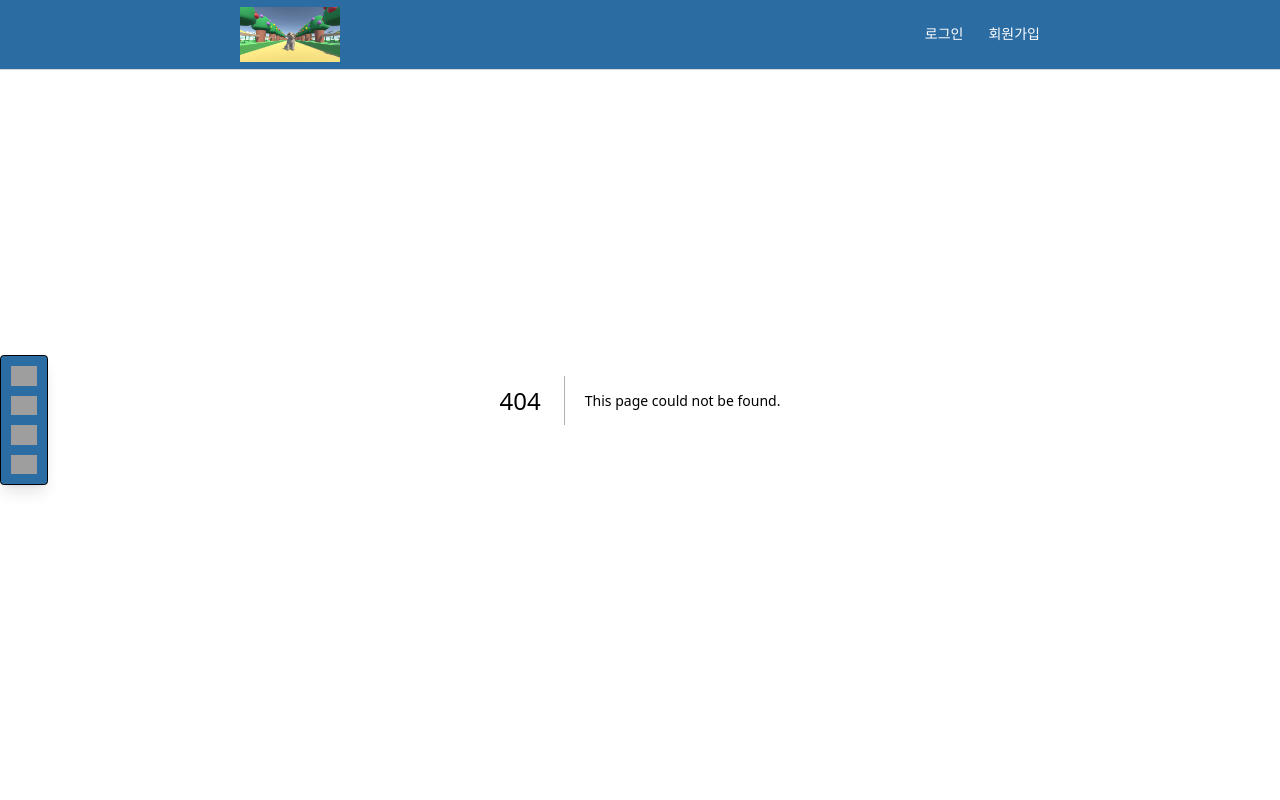
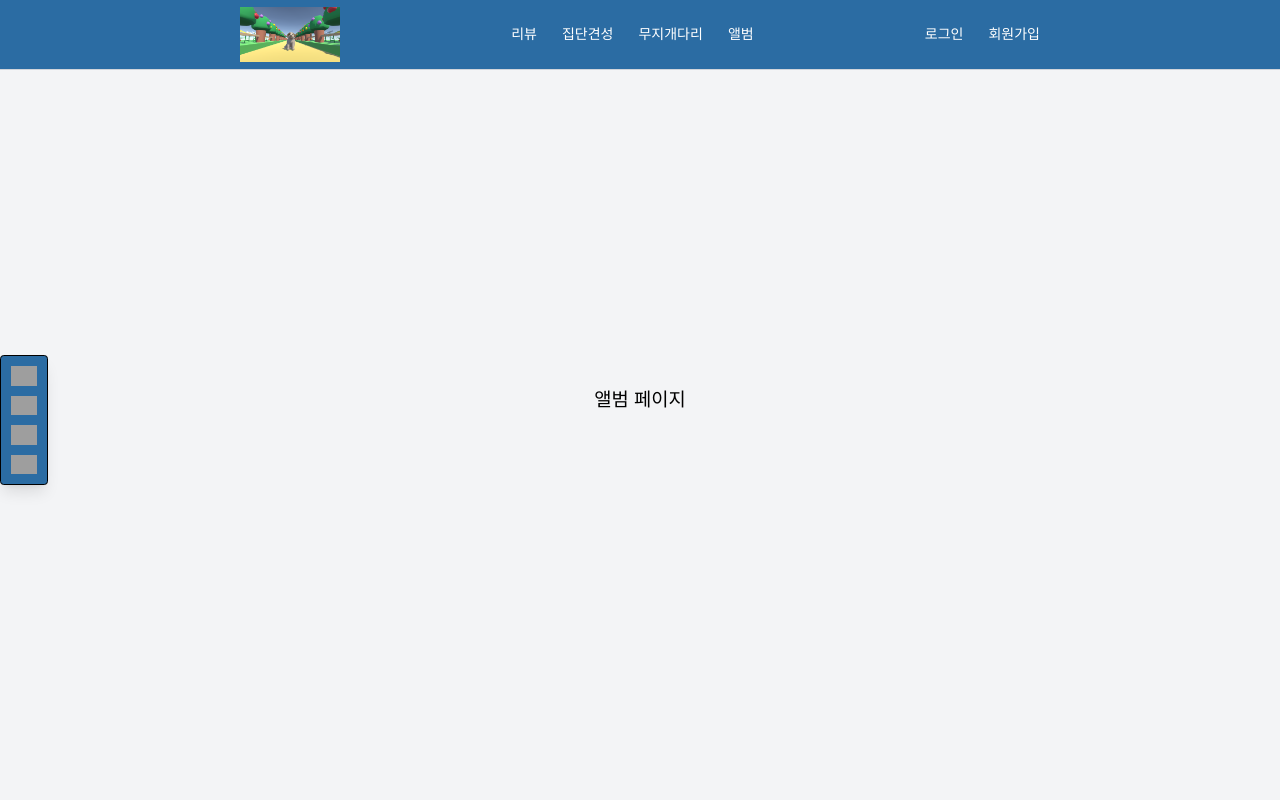
Before and after one commit to eqypo9/logdog, a Next.js app: page /album in a window 1280 px wide. Before the commit this address had no page. Shown: the top 800 px of the page. Built offline with nearby package versions, Linux system fonts and the light colour scheme; grey boxes are pictures that could not be loaded; a web font is replaced by a local one.

Commit message:
feat: Insert NavBar in Header

```diff
--- a/src/components/Header/index.tsx
+++ b/src/components/Header/index.tsx
@@ -7,16 +7,35 @@ export function Header() {
   const router = useRouter();
   const hideOnPaths = ['/signup', '/signin'];
 
+  // 로그인 및 회원가입 페이지에서는 헤더를 숨김
   if (hideOnPaths.includes(router.pathname)) {
     return null;
   }
 
   return (
     <div className='fixed top-0 left-0 w-full h-[7rem] bg-var-blue text-white px-[24rem] border-b border-gray-300 z-50 flex justify-between items-center'>
+      {/* 로고 이미지 */}
       <Link href='/'>
-        {/* 임시 이미지 */}
         <Image src='/images/default.png' alt='사이트 로고' height={15} width={100} />
       </Link>
+
+      {/* 네비게이션 링크 */}
+      <nav className='flex gap-10'>
+        <Link href='/reviews' className='text-[1.4rem] font-medium'>
+          리뷰
+        </Link>
+        <Link href='/group-care' className='text-[1.4rem] font-medium'>
+          집단견성
+        </Link>
+        <Link href='/rainbow-bridge' className='text-[1.4rem] font-medium'>
+          무지개다리
+        </Link>
+        <Link href='/album' className='text-[1.4rem] font-medium'>
+          앨범
+        </Link>
+      </nav>
+
+      {/* 로그인/회원가입 */}
       <div className='flex gap-10'>
         <Link href='/signin' className='text-[1.4rem] font-medium'>
           로그인
--- a/src/components/Search/index.tsx
+++ b/src/components/Search/index.tsx
@@ -10,7 +10,7 @@ interface SearchUIProps {
   isFocus: boolean;
   title: string;
 }
-
+// 검색바 디자인 변경하기
 function SearchUI({ keyword, onChange, onSubmit, isKeyword, isFocus, title }: SearchUIProps) {
   return (
     <div className='mt-[4rem] p-8 md:p-6 shadow-lg rounded-lg bg-var-gray'>
--- /dev/null
+++ b/src/pages/album/index.tsx
@@ -0,0 +1,9 @@
+function Album() {
+  return (
+    <div className='flex justify-center items-center h-screen bg-gray-100'>
+      <p className='text-3xl text-black'>앨범 페이지</p>
+    </div>
+  );
+}
+
+export default Album;
--- /dev/null
+++ b/src/pages/group-care/index.tsx
@@ -0,0 +1,9 @@
+function GroupCare() {
+  return (
+    <div className='flex justify-center items-center h-screen bg-gray-100'>
+      <p className='text-3xl text-black'>집단견성 페이지</p>
+    </div>
+  );
+}
+
+export default GroupCare;
--- a/src/pages/index.tsx
+++ b/src/pages/index.tsx
@@ -58,6 +58,9 @@ export default function Home() {
 
         <SearchUI keyword={keyword} onChange={handleKeywordChange} onSubmit={handleSubmit} isKeyword={isKeyword} isFocus={isFocus} title={title} />
 
+        {/* 최신글 컨테이너 */}
+        <CustomBanner text={'Latest'} />
+
         {/* 프로젝트 소개 컨테이너 */}
         <div className='relative bg-white mt-[4rem] w-full min-h-[50rem] border border-gray-300 rounded-lg overflow-hidden'>
           {/* 배경 이미지 설정 */}
--- /dev/null
+++ b/src/pages/rainbow-bridge/index.tsx
@@ -0,0 +1,9 @@
+function RainbowBridge() {
+  return (
+    <div className='flex justify-center items-center h-screen bg-gray-100'>
+      <p className='text-3xl text-black'>무지개다리 페이지</p>
+    </div>
+  );
+}
+
+export default RainbowBridge;
--- /dev/null
+++ b/src/pages/reviews/index.tsx
@@ -0,0 +1,9 @@
+function Reviews() {
+  return (
+    <div className='flex justify-center items-center h-screen bg-gray-100'>
+      <p className='text-3xl text-black'>리뷰 페이지</p>
+    </div>
+  );
+}
+
+export default Reviews;
```
Also changed, not shown: src/components/Card/index.tsx (added), src/components/CardList/index.tsx (added).
